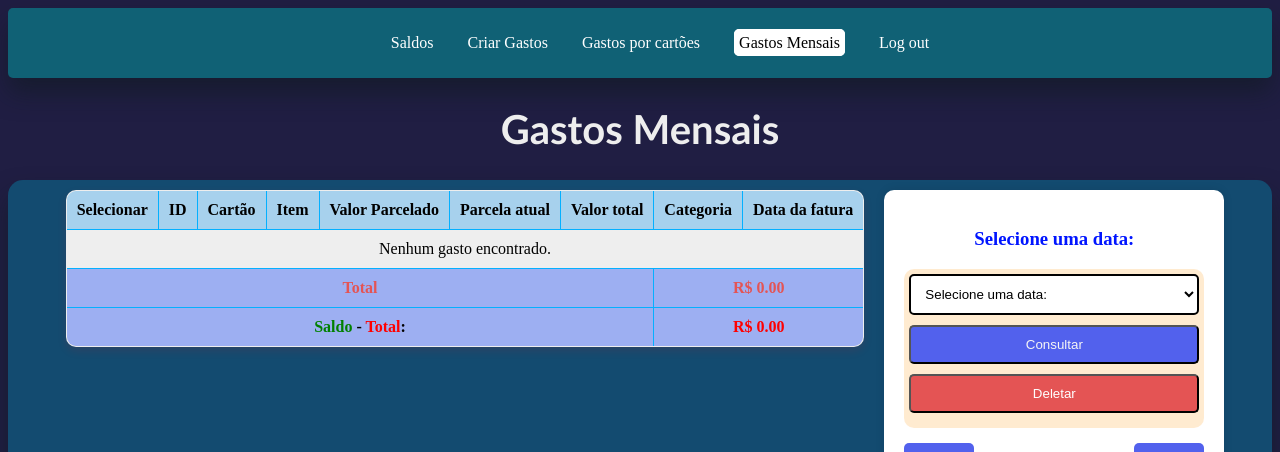
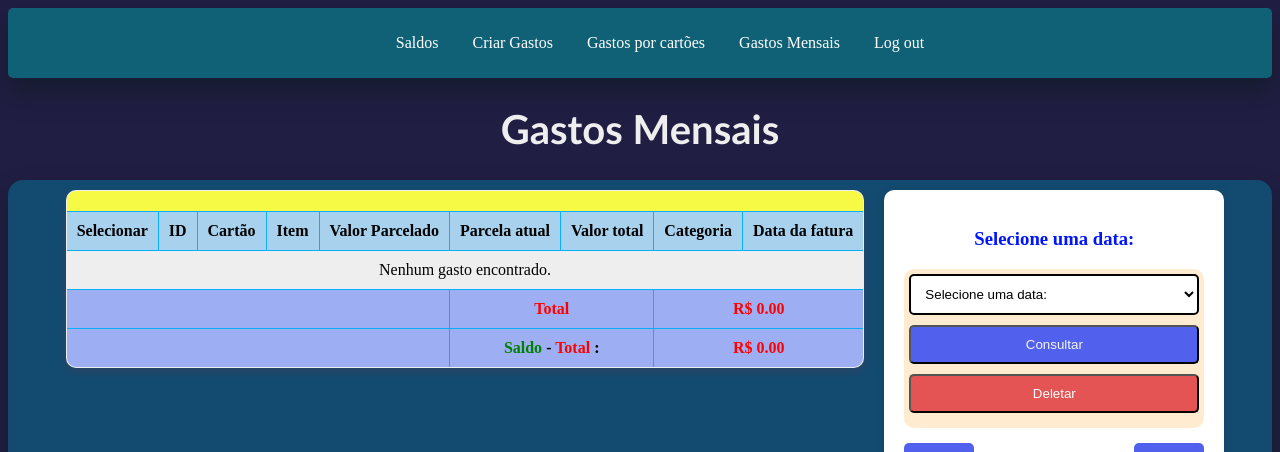
Before and after one commit to MuriloCassuce-hub/despesas, a Django app: page /gastosMensais in a window 1280 px wide. Shown: the top 452 px of the page. Run offline with Django 5.2, Linux system fonts and the light colour scheme; a user stored in the database is signed in; data comes from the database, SQL or seed files in the repository; both versions use the stored data as it was after the commit; some libraries are stand-ins or nearby versions.

Commit message:
Ultima versao

```diff
--- a/usuarios/templates/usuarios/gastosMensais.html
+++ b/usuarios/templates/usuarios/gastosMensais.html
@@ -27,6 +27,12 @@
 
         .botaologout:hover {
             background: rgb(64, 64, 63);
+        }
+
+        #mes_atual{
+            font-size: 140%;
+            background-color:rgba(251, 255, 0, 0.708);
+            color: black;
         }
 
         #divPrincipal, #divPrincipal2{
@@ -144,7 +150,7 @@
         }
         .total{
             background-color: rgb(157, 175, 242);
-            color: rgb(228, 84, 84);
+            color: red;
         }
         #TestBackGround{
             background-color: rgba(255, 145, 0, 0.186);
@@ -199,6 +205,9 @@
             <table id="tabprincipal">
                 <thead>
                     <tr>
+                        <th colspan="9" id="mes_atual"></th>
+                    </tr>
+                    <tr>
                         <th>Selecionar</th>
                         <th>ID</th>
                         <th>Cartão</th>
@@ -221,7 +230,7 @@
                         <td>{{ gasto.parcelas }}</td>
                         <td>R$ {{ gasto.valor }}</td>
                         <td>{{ gasto.categoria }}</td>
-                        <td>{{ gasto.data_inicial }}</td>
+                        <td id="getMes">{{ gasto.data_inicial }}</td>
                     </tr>
                     {% empty %}
                     <tr>
@@ -229,11 +238,13 @@
                     </tr>
                     {% endfor %}
                     <tr>
-                        <td class="total" colspan="7"><strong>Total</strong></td>
+                        <td class="saldorestante" colspan="5"></td>
+                        <td class="total" colspan="2"><strong>Total</strong></td>
                         <td class="total" colspan="2"><strong>R$ {{ total_entrada|floatformat:2 }}</strong></td>
                     </tr>
                     <tr>
-                        <td class="saldorestante" colspan="7"><strong><strong id="SaldoVerde">Saldo</strong> <strong id="menos">-</strong> Total<strong id="menos">:</strong> </strong></td>
+                        <td class="saldorestante" colspan="5"></td>
+                        <td class="saldorestante" colspan="2"><strong><strong id="SaldoVerde">Saldo</strong> <strong id="menos">-</strong> Total <strong id="menos">:</strong> </strong></td>
                         <td class="saldorestante" id="saldorestantecalculo" colspan="7"><strong>R$ {{ total_saldo|floatformat:2 }}</strong></td>
                     </tr>
                 </tbody>
@@ -294,6 +305,18 @@
 
 <script>
     document.addEventListener("DOMContentLoaded", function() {
+
+        atual_mes = document.getElementById("getMes").innerText
+        let mes_formatado = parseInt(atual_mes.split("/")[0], 10);
+        console.log(mes_formatado)
+        let meses = ['','Janeiro', 'Fevereiro', 'Março', 'Abril', 'Maio', 'Junho', 'Julho', 'Agosto', 'Setembro', 'Outubro', 'Novembro','Dezembro'];
+        mes_escolhido = meses[mes_formatado]
+        console.log(mes_escolhido)
+        document.getElementById("mes_atual").textContent = mes_escolhido
+
+
+
+
         document.getElementById("paginatualGastosMensais").removeAttribute("href");
         document.getElementById("paginatualGastosMensais").style.color = "black";
         document.getElementById("paginatualGastosMensais").style.border = "1px solid rgb(255, 255, 255)"
@@ -303,6 +326,7 @@
 
 
         let verificar_elemento = document.getElementById("verificarValor");
+
         let valorSaldoTexto = document.getElementById("saldorestantecalculo").innerText;
         let valorSaldo = parseFloat(valorSaldoTexto.replace("R$", "").replace(",", "").trim());
 
--- a/usuarios/templates/usuarios/usuario.html
+++ b/usuarios/templates/usuarios/usuario.html
@@ -290,7 +290,7 @@
         </form>
 
         <form id="formGastos" action="{% url 'criar_gasto' %}" method="post">
-            <h3 class="h3Info">Criar de gasto:</h3>
+            <h3 class="h3Info">Criar gasto:</h3>
             {% csrf_token %}
             <div id="backgroundForm">
                 <input class="inputformCriarGastos" type="text" name="cartao" placeholder="Cartão" required>
--- a/usuarios/views.py
+++ b/usuarios/views.py
@@ -200,7 +200,7 @@
     cartoes = Gastos.objects.filter(usuario=request.user).values_list('cartao', flat=True).distinct()
     agora = datetime.now()
     agora_formatado = agora.strftime("%m/%Y")
-    gastos_filtrados = Gastos.objects.filter(data_inicial=agora_formatado, usuario=request.user)
+    gastos_filtrados = Gastos.objects.filter(usuario=request.user)
 
     if request.method == "POST" and 'consultaMensal' in request.POST:
         consultar_data = request.POST.get("data_inicial_formatada")
@@ -212,6 +212,9 @@
                 datas_filtradas = EntradaDinheiro.objects.filter(DataEntradaSaldo=consultar_data, usuario=request.user)
                 total_saldo = sum(entrada.valor_de_entrada for entrada in datas_filtradas)
                 total_saldo = total_saldo - total_entrada
+        else:
+            total_entrada = 0
+            total_saldo = 0
 
     else:
         verifica = Gastos.objects.filter(usuario = request.user).values_list('data_inicial', flat=True).distinct()
@@ -228,7 +231,6 @@
             total_saldo = sum(entrada.valor_de_entrada for entrada in datas_filtradas) - total_entrada
         else:
             gastos_filtrados = Gastos.objects.filter(data_inicial=agora_formatado, usuario=request.user)
-
             total_entrada = sum(gasto.valor_parcelado() for gasto in gastos_filtrados)
             datas_filtradas = EntradaDinheiro.objects.filter(DataEntradaSaldo=agora_formatado, usuario=request.user)
             total_saldo = sum(entrada.valor_de_entrada for entrada in datas_filtradas) - total_entrada
```
Also changed, not shown: db.sqlite3.
